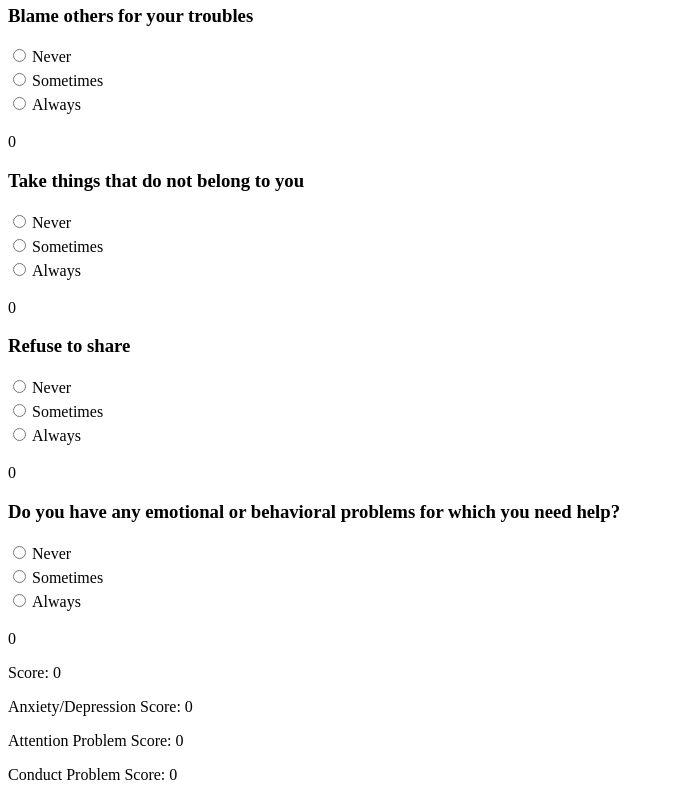
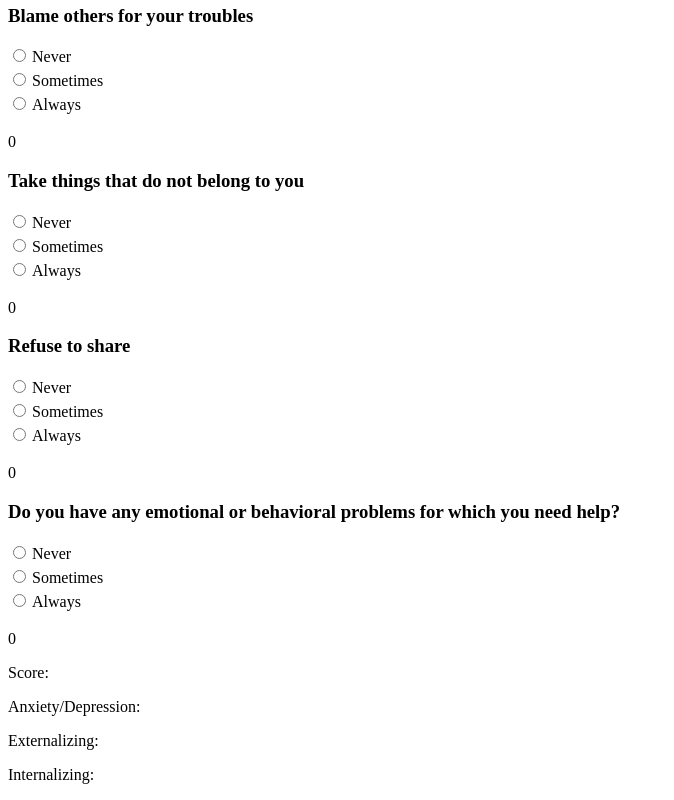
Before and after one commit to mrCamilo/misc, a React (Create React App) app in the folder passaic_peds_forms/symptom_checklist/: page / in a window 1280 px wide. Shown: the part 5410-6210 px from the top of the page, without its empty margins (0-674 px from the left). Built offline with nearby package versions, Linux system fonts and the light colour scheme.

Commit message:
need to make formula for 4 different scores

```diff
--- a/passaic_peds_forms/symptom_checklist/src/components/Results.js
+++ b/passaic_peds_forms/symptom_checklist/src/components/Results.js
@@ -1,26 +1,15 @@
 import React, {Component} from 'react'
+import selectedValue from './Buttons'
 
-class Results extends Component {
-    constructor() {
-	super()
-	this.state = {
-		score: 0,
-		anxiety: 0,
-		attention: 0,
-		conduct: 0
-	}
-    }
-
-    render() {
+function Results () {
         return(
             <div>
-	        <p>Score: {this.state.score}</p>
-	        <p>Anxiety/Depression Score: {this.state.anxiety}</p>
-	        <p>Attention Problem Score: {this.state.attention}</p>
-	        <p>Conduct Problem Score: {this.state.conduct}</p>
+	        <p>Score: {selectedValue}</p>
+	        <p>Anxiety/Depression:  </p>
+	        <p>Externalizing: </p>
+	        <p>Internalizing: </p>
 	    </div>
         )
     }
-}
 
 export default Results
```
